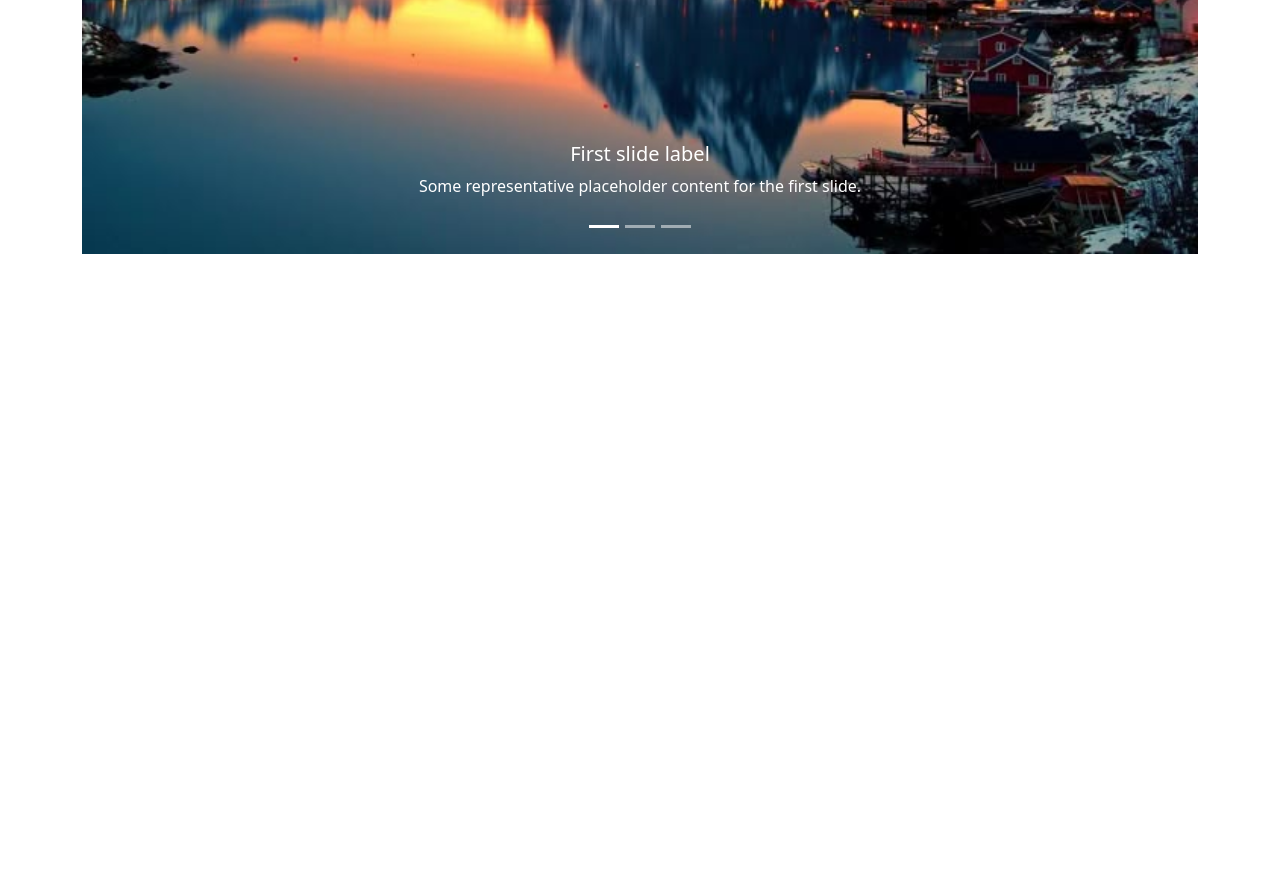
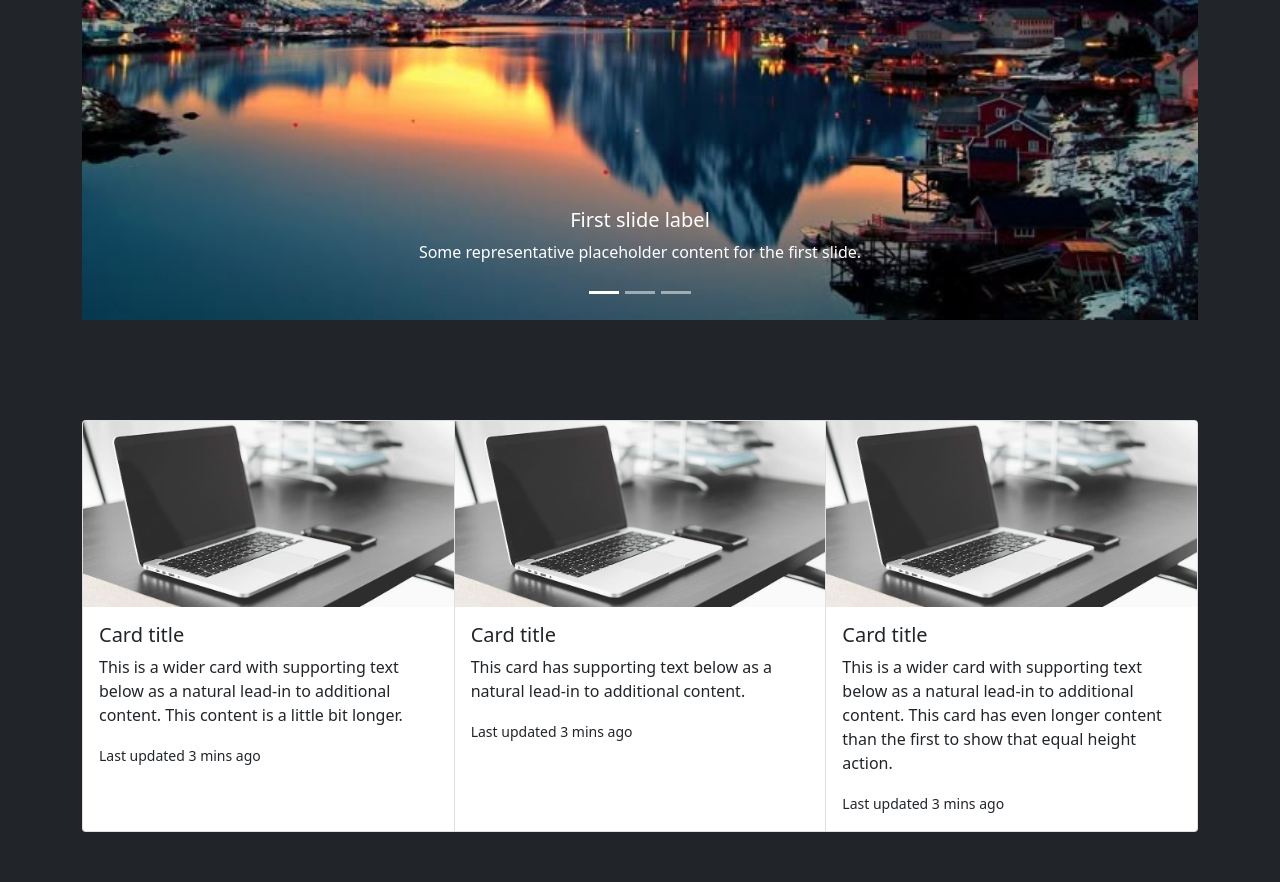
Before and after one commit to nafij-islam/bootstrap, a plain HTML site: page index.html in a window 1280 px wide. Shown: the part 500-1382 px from the top of the page. Before the commit the page ends 800 px from the top, so only its background shows below. Drawn offline with Linux system fonts and the light colour scheme.

Commit message:
product-part-update

```diff
--- a/css/style.css
+++ b/css/style.css
@@ -0,0 +1,9 @@
+.banner-part{
+    background-color:#212529;
+    padding: 50px;
+}
+
+.product{
+    padding: 50px;
+    background-color:#212529;
+}
--- a/index.html
+++ b/index.html
@@ -10,8 +10,8 @@
 <body>
 
 <nav class="navbar navbar-expand-lg navbar-dark bg-dark">
-        <div class="container">
-          <a class="navbar-brand" href="#">Nafis</a>
+        <div class="container box">
+          <a class="navbar-brand" href="#"><img src="./image/logo.png" alt=""></a>
           <button class="navbar-toggler" type="button" data-bs-toggle="collapse" data-bs-target="#navbarSupportedContent" aria-controls="navbarSupportedContent" aria-expanded="false" aria-label="Toggle navigation">
             <span class="navbar-toggler-icon"></span>
           </button>
@@ -97,6 +97,42 @@
 
 
 
+<section class="product">
+  <div class="container">
+
+  <div class="card-group">
+  <div class="card">
+    <img src="./image/leptop.jpg" class="card-img-top" alt="...">
+    <div class="card-body">
+      <h5 class="card-title">Card title</h5>
+      <p class="card-text">This is a wider card with supporting text below as a natural lead-in to additional content. This content is a little bit longer.</p>
+      <p class="card-text"><small class="text-body-secondary">Last updated 3 mins ago</small></p>
+    </div>
+  </div>
+  <div class="card">
+    <img src="./image/leptop.jpg" class="card-img-top" alt="...">
+    <div class="card-body">
+      <h5 class="card-title">Card title</h5>
+      <p class="card-text">This card has supporting text below as a natural lead-in to additional content.</p>
+      <p class="card-text"><small class="text-body-secondary">Last updated 3 mins ago</small></p>
+    </div>
+  </div>
+  <div class="card">
+    <img src="./image/leptop.jpg" class="card-img-top" alt="...">
+    <div class="card-body">
+      <h5 class="card-title">Card title</h5>
+      <p class="card-text">This is a wider card with supporting text below as a natural lead-in to additional content. This card has even longer content than the first to show that equal height action.</p>
+      <p class="card-text"><small class="text-body-secondary">Last updated 3 mins ago</small></p>
+    </div>
+  </div>
+</div>
+
+</div>
+
+</section>
+
+
+
 
 
 
```
